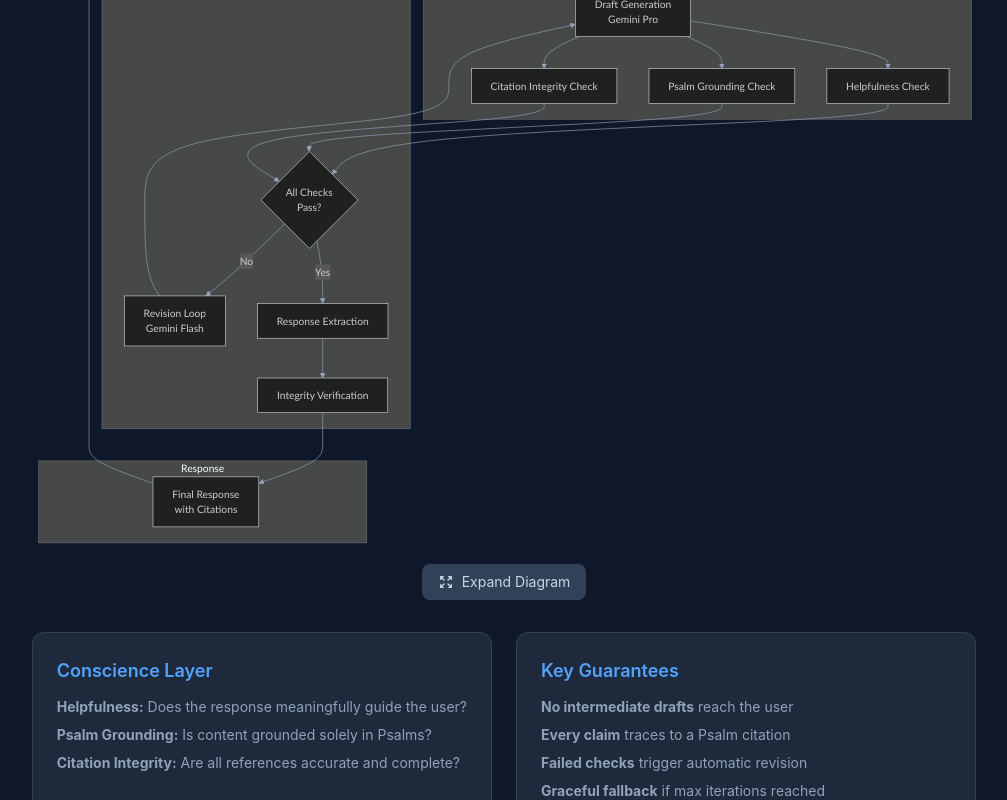
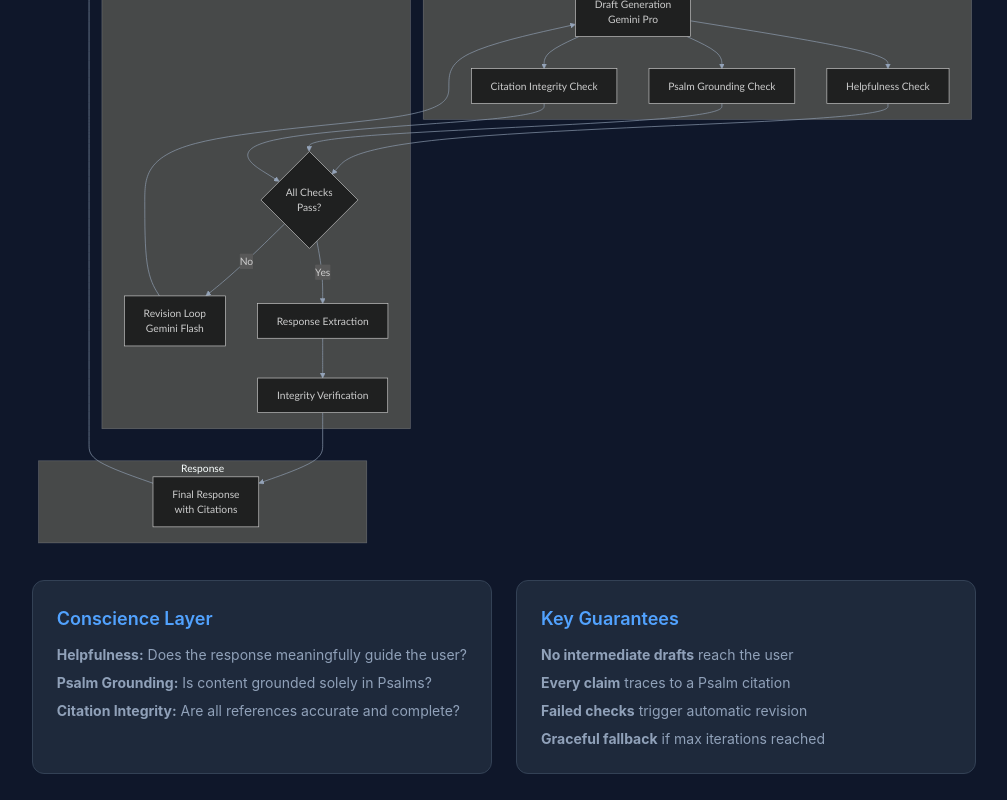
Before and after one commit to Rocha-Moy-Engineering-Technology/pastoral_conscience_site, a Svelte app: page / in a window 1280 px wide. Shown: the part 3826-4626 px from the top of the page, without its empty margins (136-1143 px from the left). Built offline with nearby package versions, Linux system fonts and the light colour scheme.

Commit message:
Remove expand diagram feature from architecture section
https://claude.ai/code/session_01BqJPJnnCEGVSnbHu2s63qk

```diff
--- a/src/components/Architecture.svelte
+++ b/src/components/Architecture.svelte
@@ -1,8 +1,6 @@
 <script lang="ts">
   import { onMount } from 'svelte';
   import mermaid from 'mermaid';
-
-  let isExpanded = $state(false);
 
   const diagramDefinition = `
 flowchart TB
@@ -45,21 +43,6 @@ flowchart TB
     K --> A
   `;
 
-  function toggleExpand() {
-    isExpanded = !isExpanded;
-    if (isExpanded) {
-      document.body.style.overflow = 'hidden';
-    } else {
-      document.body.style.overflow = '';
-    }
-  }
-
-  function handleKeydown(event: KeyboardEvent) {
-    if (event.key === 'Escape' && isExpanded) {
-      toggleExpand();
-    }
-  }
-
   onMount(() => {
     mermaid.initialize({
       startOnLoad: false,
@@ -80,9 +63,6 @@ flowchart TB
         element.innerHTML = svg;
       });
     }
-
-    document.addEventListener('keydown', handleKeydown);
-    return () => document.removeEventListener('keydown', handleKeydown);
   });
 </script>
 
@@ -93,7 +73,6 @@ flowchart TB
       The complete pipeline from user input to verified, citation-backed response.
     </p>
 
-    <div class="relative">
     <div
       id="mermaid-diagram"
       data-testid="mermaid-diagram"
@@ -101,38 +80,6 @@ flowchart TB
     >
       <p class="text-slate-500">Loading architecture diagram...</p>
     </div>
-      <button
-        onclick={toggleExpand}
-        class="mt-4 mx-auto flex items-center gap-2 rounded-lg bg-slate-700 px-4 py-2 text-sm text-slate-300 transition-colors hover:bg-slate-600"
-      >
-        <svg xmlns="http://www.w3.org/2000/svg" class="h-4 w-4" fill="none" viewBox="0 0 24 24" stroke="currentColor">
-          <path stroke-linecap="round" stroke-linejoin="round" stroke-width="2" d="M4 8V4m0 0h4M4 4l5 5m11-1V4m0 0h-4m4 0l-5 5M4 16v4m0 0h4m-4 0l5-5m11 5l-5-5m5 5v-4m0 4h-4" />
-        </svg>
-        Expand Diagram
-      </button>
-    </div>
-
-    {#if isExpanded}
-      <div
-        class="fixed inset-0 z-50 flex items-center justify-center bg-slate-900/95 p-4"
-        onclick={toggleExpand}
-        onkeydown={(e) => e.key === 'Enter' && toggleExpand()}
-        role="button"
-        tabindex="0"
-      >
-        <button
-          onclick={toggleExpand}
-          class="absolute top-4 right-4 rounded-lg bg-slate-700 p-2 text-slate-300 transition-colors hover:bg-slate-600"
-        >
-          <svg xmlns="http://www.w3.org/2000/svg" class="h-6 w-6" fill="none" viewBox="0 0 24 24" stroke="currentColor">
-            <path stroke-linecap="round" stroke-linejoin="round" stroke-width="2" d="M6 18L18 6M6 6l12 12" />
-          </svg>
-        </button>
-        <div class="max-h-full max-w-full overflow-auto diagram-expanded">
-          {@html document.querySelector('#mermaid-diagram')?.innerHTML || ''}
-        </div>
-      </div>
-    {/if}
 
     <div class="mt-8 grid gap-6 md:grid-cols-2">
       <div class="card">
@@ -176,12 +123,3 @@ flowchart TB
     </div>
   </div>
 </section>
-
-<style>
-  .diagram-expanded :global(svg) {
-    max-width: 90vw;
-    max-height: 90vh;
-    width: auto;
-    height: auto;
-  }
-</style>
```
Lines whose indentation alone changed are shown as unchanged.
